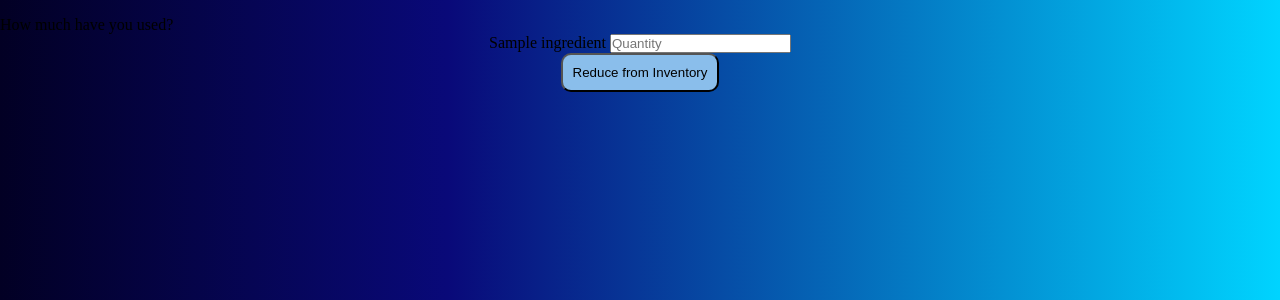
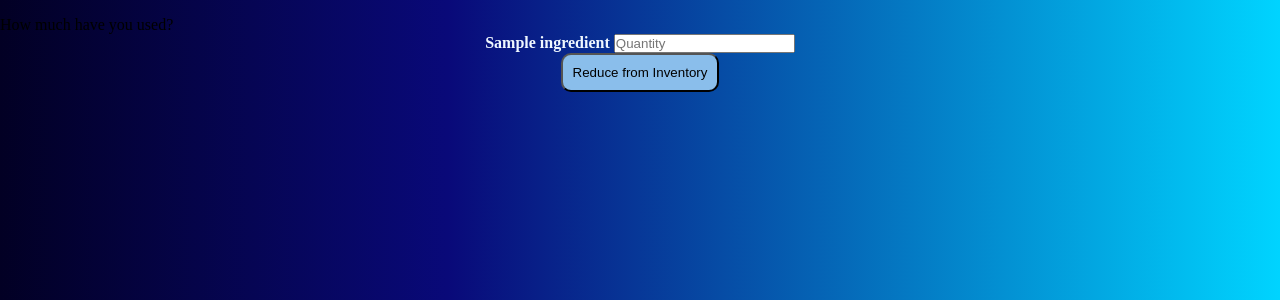
Before and after one commit to keerthikmr/acm-hackathon, a Flask app: template templates/useItems.html in a window 1280 px wide. Shown: the part 58-358 px from the top of the page. Run offline with Flask 3, Linux system fonts and the light colour scheme; the template is opened without the code that fills it: most values are stand-ins (such as "Sample title", 1, 10 or a date in 2020).

Commit message:
Format update

```diff
--- a/app.py
+++ b/app.py
@@ -8,7 +8,7 @@
 
 sel_inventory =[]
 
-ingredient_list = [['Apple', 2, 2], ['Orange', 5, 4]]
+ingredient_list = [['Apple', 3, 2], ['Orange', 5, 4]]
 
 @app.route('/')
 def index():
--- a/templates/useItems.html
+++ b/templates/useItems.html
@@ -23,7 +23,7 @@
         <form action="/some" method="POST">
             {% if ingredients != "" %}
                 {% for ingredient in ingredients %}
-                    <label for="{{ingredient}}">{{ingredient}}</label>
+                    <label for="{{ingredient}}" style="font-weight: bold; color:aliceblue ">{{ingredient}}</label>
                     <input type="number" id="{{ingredient}}-quantity" name="{{ingredient}}-quantity" placeholder="Quantity">
                     <br>
                 {% endfor %}
```
